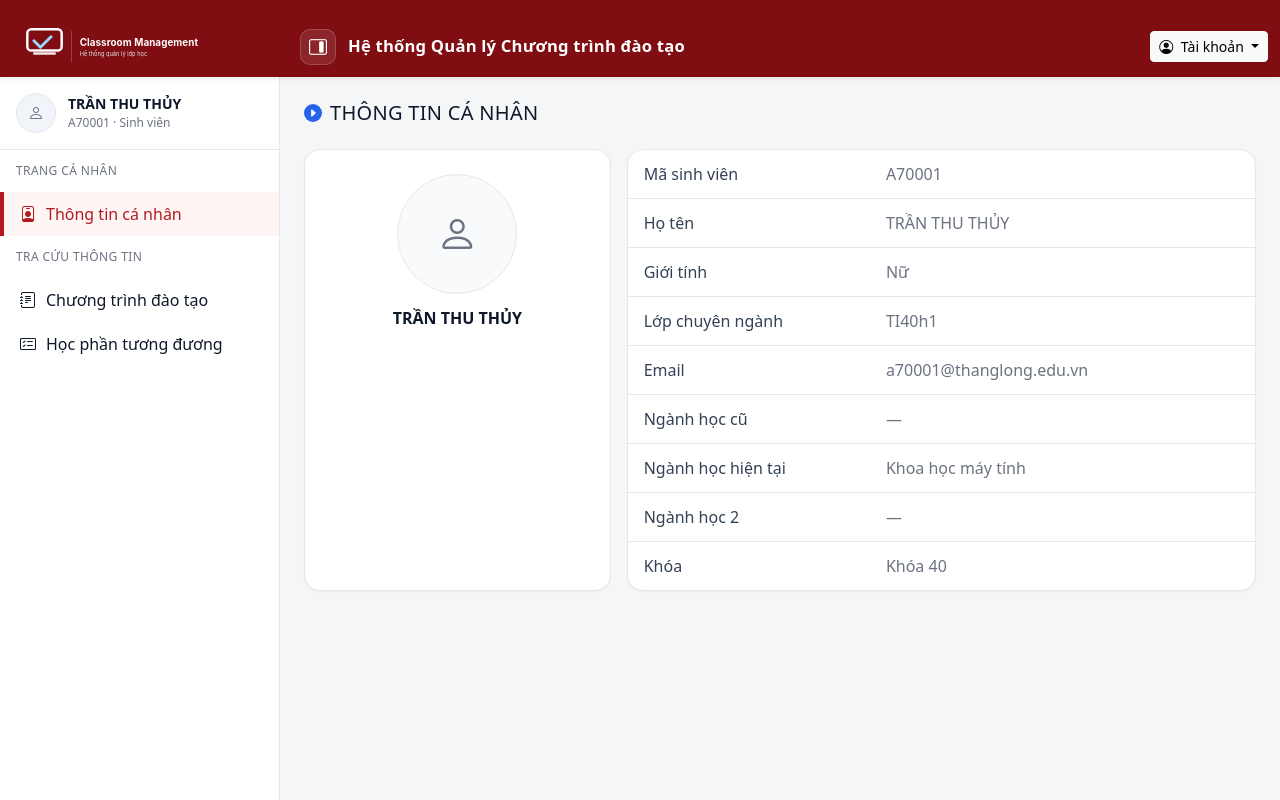
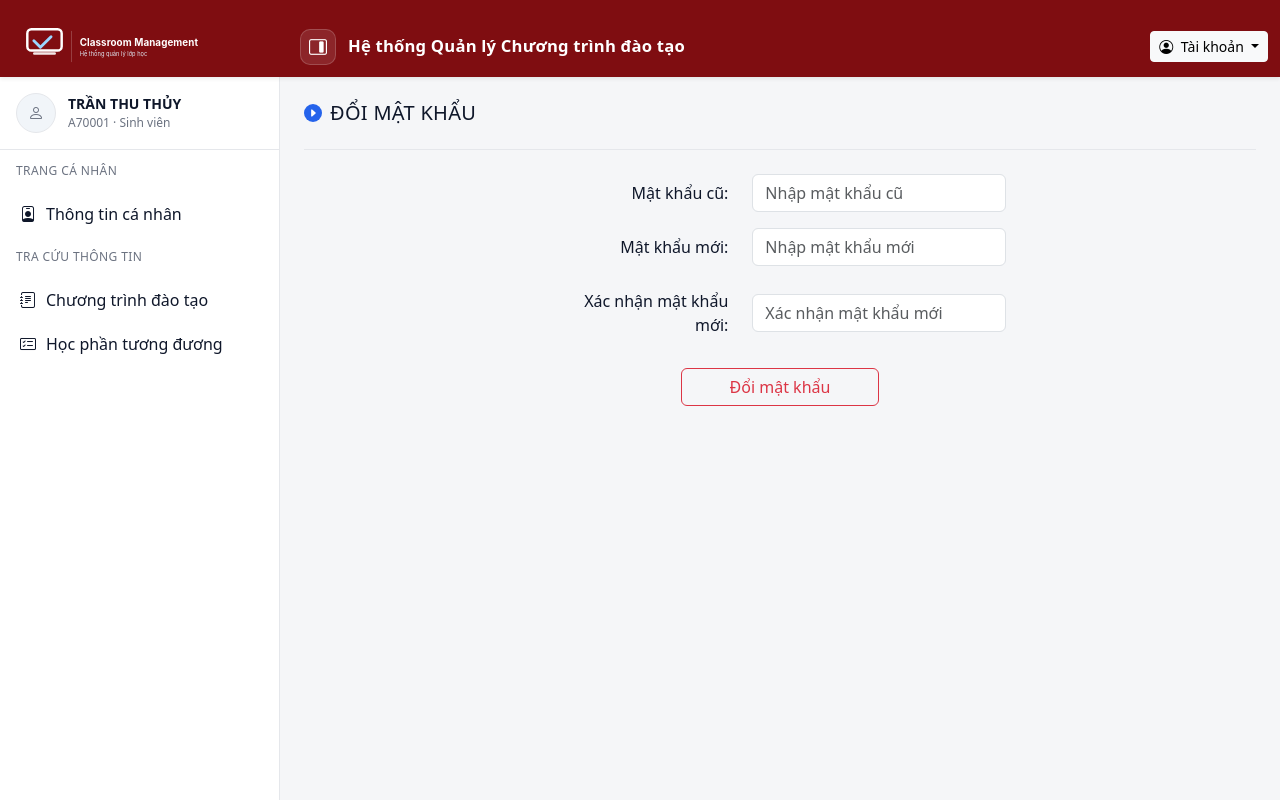
Before and after one commit to NguyenHuyCao/classroom_management_fe, an Angular app: page /change-password in a window 1280 px wide. Before the commit this address led to /home. Built offline with nearby package versions, Linux system fonts and the light colour scheme.

Commit message:
Base Chang Password Page

```diff
--- a/src/app/app.routes.ts
+++ b/src/app/app.routes.ts
@@ -1,11 +1,10 @@
 import { Routes, CanActivateFn } from '@angular/router';
 import { Login } from './pages/login/login';
 import { Home } from './pages/home/home';
-import { inject } from '@angular/core';
-import { AuthService } from './core/auth.service';
 import { Shell } from './layout/shell';
+import { ChangePassword } from './pages/change-password/change-password';
 
-const authGuard: CanActivateFn = () => inject(AuthService).isLoggedIn();
+// const authGuard: CanActivateFn = () => inject(AuthService).isLoggedIn();
 
 export const routes: Routes = [
   { path: 'login', component: Login },
@@ -14,7 +13,8 @@ export const routes: Routes = [
     component: Shell,
     children: [
       { path: 'home', component: Home },
-      { path: '', pathMatch: 'full', redirectTo: 'home' },
+      { path: 'change-password', component: ChangePassword },
+      // { path: '', pathMatch: 'full', redirectTo: 'home' },
     ],
   },
   { path: '**', redirectTo: '' },
--- /dev/null
+++ b/src/app/components/section-title.component.scss
@@ -0,0 +1,31 @@
+
+.section-title {
+  display: flex;
+  align-items: center;
+  gap: 8px;
+  padding: 4px 0 24px;
+  border-bottom: 1px solid var(--line);
+}
+.section-title .bullet {
+  width: 18px;
+  height: 18px;
+  border-radius: 50%;
+  background: var(--accent-600);
+  color: #fff;
+  display: grid;
+  place-items: center;
+  font-size: 10px;
+}
+.section-title .text {
+  font-size: 20px;
+  text-transform: uppercase;
+  letter-spacing: 0.3px;
+}
+
+// .section-title-hr {
+//   margin-top: 4px;
+//   margin-bottom: 24px;
+//   border: none;
+//   border-top: 1.5px solid #ccc;
+//   width: 100%;
+// }
--- a/src/app/components/section-title.component.ts
+++ b/src/app/components/section-title.component.ts
@@ -4,6 +4,7 @@ import { Component, Input } from '@angular/core';
   selector: 'app-section-title',
   standalone: true,
   templateUrl: './section-title.component.html',
+  styleUrl: './section-title.component.scss',
 })
 export class SectionTitleComponent {
   @Input() title: string = '';
--- a/src/app/core/auth.service.ts
+++ b/src/app/core/auth.service.ts
@@ -14,17 +14,17 @@ type LoginResponse = {
 
 @Injectable({ providedIn: 'root' })
 export class AuthService {
-  private _loggedIn = signal(false);
-  isLoggedIn = () => this._loggedIn();
+  // private _loggedIn = signal(false);
+  // isLoggedIn = () => this._loggedIn();
 
   constructor(private http: HttpClient) {}
 
   async loginMock(p: LoginPayload) {
     await new Promise((r) => setTimeout(r, 700));
     if (p.username.length >= 3 && p.password.length >= 6) {
-      this._loggedIn.set(true);
-      if (p.remember) localStorage.setItem('token', 'abcadđfadfasdf');
-      return;
+      // this._loggedIn.set(true);
+      // if (p.remember) localStorage.setItem('token', 'abcadđfadfasdf');
+      // return;
     }
     throw new Error('Invalid');
   }
@@ -33,9 +33,7 @@ export class AuthService {
     return this.loginMock(p);
   }
 
-  setSession(res: LoginResponse, remember: boolean) {
-  }
+  setSession(res: LoginResponse, remember: boolean) {}
 
-  logout() {
-  }
+  logout() {}
 }
--- /dev/null
+++ b/src/app/pages/change-password/change-password.html
@@ -0,0 +1,68 @@
+<app-section-title title="Đổi mật khẩu"></app-section-title>
+
+<div class="p-4" style="max-width: 500px; margin: 0 auto">
+  <form #form="ngForm" (ngSubmit)="onSubmit()">
+    <div class="mb-3 row align-items-center">
+      <label for="oldPassword" class="col-5 col-form-label text-end">Mật khẩu cũ:</label>
+      <div class="col-7">
+        <input
+          type="password"
+          class="form-control"
+          id="oldPassword"
+          name="oldPassword"
+          [(ngModel)]="oldPassword"
+          placeholder="Nhập mật khẩu cũ"
+          required
+        />
+      </div>
+    </div>
+    <div class="mb-3 row align-items-center">
+      <label for="newPassword" class="col-5 col-form-label text-end">Mật khẩu mới:</label>
+      <div class="col-7">
+        <input
+          type="password"
+          class="form-control"
+          id="newPassword"
+          name="newPassword"
+          [(ngModel)]="newPassword"
+          placeholder="Nhập mật khẩu mới"
+          required
+        />
+      </div>
+    </div>
+    <div class="mb-4 row align-items-center">
+      <label for="confirmPassword" class="col-5 col-form-label text-end">
+      Xác nhận mật khẩu mới:
+      </label>
+      <div class="col-7">
+        <input
+          type="password"
+          class="form-control"
+          id="confirmPassword"
+          name="confirmPassword"
+          [(ngModel)]="confirmPassword"
+          placeholder="Xác nhận mật khẩu mới"
+          required
+        />
+      </div>
+    </div>
+    <div *ngIf="errorMessage" class="text-danger text-center mb-3" style="font-size: 15px">
+      {{ errorMessage }}
+    </div>
+    <div *ngIf="successMessage" class="text-success text-center mb-3" style="font-size: 15px">
+      <i
+        class="bi bi-check-circle-fill"
+        style="font-size: 18px; color: #16a34a; vertical-align: middle"
+      ></i>
+      <span style="vertical-align: middle">{{ successMessage }}</span>
+    </div>
+    <div class="text-center">
+      <button
+        type="submit"
+        [ngClass]="successMessage ? 'btn btn-success px-5' : 'btn btn-outline-danger px-5'"
+      >
+        Đổi mật khẩu
+      </button>
+    </div>
+  </form>
+</div>
--- /dev/null
+++ b/src/app/pages/change-password/change-password.ts
@@ -0,0 +1,41 @@
+import { Component } from '@angular/core';
+import { SectionTitleComponent } from '../../components/section-title.component';
+import { FormsModule } from '@angular/forms';
+import { NgClass, NgIf } from '@angular/common';
+
+@Component({
+  selector: 'app-change-password',
+  templateUrl: './change-password.html',
+  standalone: true,
+  imports: [SectionTitleComponent, FormsModule, NgClass, NgIf],
+})
+export class ChangePassword {
+  oldPassword = '';
+  newPassword = '';
+  confirmPassword = '';
+  errorMessage = '';
+  successMessage = '';
+
+  private readonly correctOldPassword = 'matkhaucu';
+
+  onSubmit() {
+    this.errorMessage = '';
+    this.successMessage = '';
+
+    if (!this.oldPassword || !this.newPassword || !this.confirmPassword) {
+      this.errorMessage = 'Không được để trống dữ liệu!';
+      return;
+    }
+
+    if (this.oldPassword !== this.correctOldPassword) {
+      this.errorMessage = 'Mật khẩu cũ không chính xác!';
+      return;
+    }
+
+    if (this.newPassword !== this.confirmPassword) {
+      this.errorMessage = 'Mật khẩu mới không khớp nhau!';
+      return;
+    }
+    this.successMessage = 'Thay đổi mật khẩu thành công';
+  }
+}
--- a/src/main.ts
+++ b/src/main.ts
@@ -3,5 +3,4 @@ import { appConfig } from './app/app.config';
 import { App } from './app/app';
 import 'bootstrap/dist/js/bootstrap.bundle.min.js';
 
-bootstrapApplication(App, appConfig)
-  .catch((err) => console.error(err));
+bootstrapApplication(App, appConfig).catch((err) => console.error(err));
--- a/src/styles.scss
+++ b/src/styles.scss
@@ -263,27 +263,6 @@ body.sidebar-collapsed .nav-item i {
   box-shadow: 0 1px 2px rgba(16, 24, 40, 0.04);
 }
 
-.section-title {
-  display: flex;
-  align-items: center;
-  gap: 8px;
-  margin: 4px 0 24px;
-}
-.section-title .bullet {
-  width: 18px;
-  height: 18px;
-  border-radius: 50%;
-  background: var(--accent-600);
-  color: #fff;
-  display: grid;
-  place-items: center;
-  font-size: 10px;
-}
-.section-title .text {
-  font-size: 20px;
-  text-transform: uppercase;
-  letter-spacing: 0.3px;
-}
 
 .info-row {
   display: flex;
```
Also changed, not shown: src/app/pages/home/home.html (+36 -9 lines), src/app/pages/change-password/change-password.scss (added), 1 other file (tests, documents, lock files or other folders).
